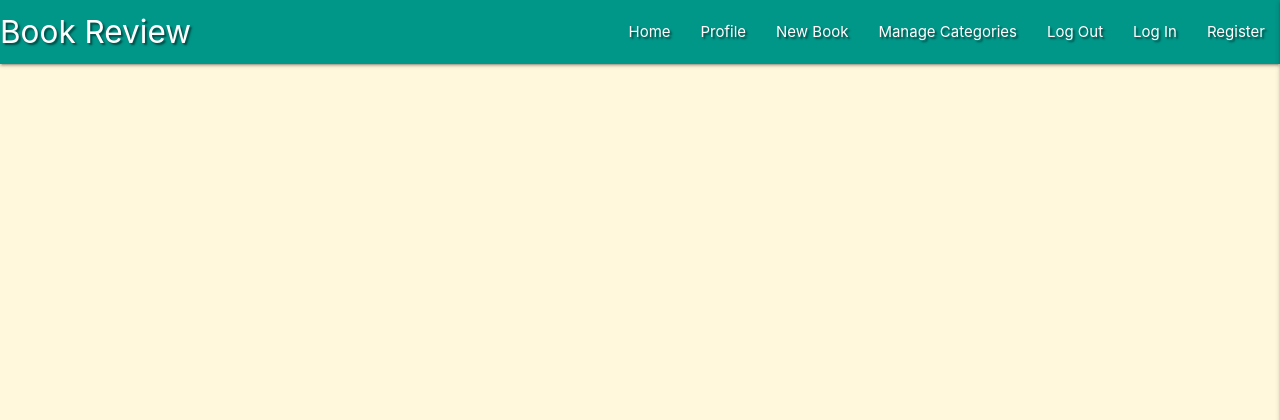
After one commit to manell0/MileStone-3-Book-Review, a Flask app: template templates/base.html in a window 1280 px wide. The commit adds this page. Shown: the top 420 px of the page. Run offline with Flask 2, Linux system fonts and the light colour scheme; the template is opened without the code that fills it, so the values that code supplies are empty; some libraries are stand-ins or nearby versions.

Commit message:
Add links to materilize jquery and font awsome. Add navbar to base.html

```diff
--- /dev/null
+++ b/static/css/style.css
@@ -0,0 +1,7 @@
+body{
+    background-color:cornsilk;
+}
+
+.text-shadow{
+    text-shadow: 2px 2px 2px rgba(0, 0, 0, 0.5);
+}
--- /dev/null
+++ b/static/js/script.js
@@ -0,0 +1,3 @@
+$(document).ready(function(){
+    $('.sidenav').sidenav({edge: "right"});
+  });
--- /dev/null
+++ b/templates/base.html
@@ -0,0 +1,54 @@
+<!DOCTYPE html>
+<html lang="en-US">
+<head>
+    <meta charset="UTF-8">
+    <meta http-equiv="X-UA-Compatible" content="IE=edge">
+    <meta name="viewport" content="width=device-width, initial-scale=1.0">
+    <link rel="stylesheet" href="https://cdnjs.cloudflare.com/ajax/libs/font-awesome/5.15.3/css/all.min.css"
+        integrity="sha512-iBBXm8fW90+nuLcSKlbmrPcLa0OT92xO1BIsZ+ywDWZCvqsWgccV3gFoRBv0z+8dLJgyAHIhR35VZc2oM/gI1w==" crossorigin="anonymous" referrerpolicy="no-referrer" type="text/css">
+    <link rel="stylesheet" href="https://cdnjs.cloudflare.com/ajax/libs/materialize/1.0.0/css/materialize.min.css" type="text/css">
+    <link rel="stylesheet" href="{{ url_for('static', filename='css/style.css') }}" type="text/css">
+    {% block styles %}
+    {% endblock %}
+    <title>Book review</title>
+</head>
+<body>
+    <header>
+        <!-- top navbar -->
+        <nav class="nav-extended text-shadow teal">
+            <div class="nav-wrapper">
+              <a href="{{ url_for('get_books') }}" class="brand-logo">Book Review </a>
+              <a href="#" data-target="mobile-demo" class="sidenav-trigger right"><i class="fas fa-bars"></i></a>
+              <ul class="right hide-on-med-and-down">
+                <li><a href="{{ url_for('get_books') }}">Home</a></li>
+                <li><a href="#">Profile</a></li>
+                <li><a href="#">New Book</a></li>
+                <li><a href="#">Manage Categories</a></li>
+                <li><a href="#">Log Out</a></li>
+                <li><a href="#">Log In</a></li>
+                <li><a href="#">Register</a></li>
+
+              </ul>
+            </div>
+          </nav>
+        <!-- mobile navbar -->
+          <ul class="sidenav" id="mobile-demo">
+            <li><h4 class="center-align teal-text text-darken 4">Book Review</h4></li>
+            <li><a href="{{ url_for('get_books') }}">Home</a></li>
+            <li><a href="#">Profile</a></li>
+            <li><a href="#">New Book</a></li>
+            <li><a href="#">Manage Categories</a></li>
+            <li><a href="#">Log Out</a></li>
+            <li><a href="#">Log In</a></li>
+            <li><a href="#">Register</a></li>
+          </ul>
+    </header>
+    {% block content %}
+    {% endblock %}
+    <script src="https://code.jquery.com/jquery-3.6.0.min.js" integrity="sha256-/xUj+3OJU5yExlq6GSYGSHk7tPXikynS7ogEvDej/m4=" crossorigin="anonymous"></script>
+    <script src="https://cdnjs.cloudflare.com/ajax/libs/materialize/1.0.0/js/materialize.min.js"></script>
+    <script src="{{ url_for('static', filename='js/script.js') }}"></script>
+    {% block scripts %}
+    {% endblock %}
+</body>
+</html>
```
Also changed, not shown: templates/books.html (+4 -11 lines).
